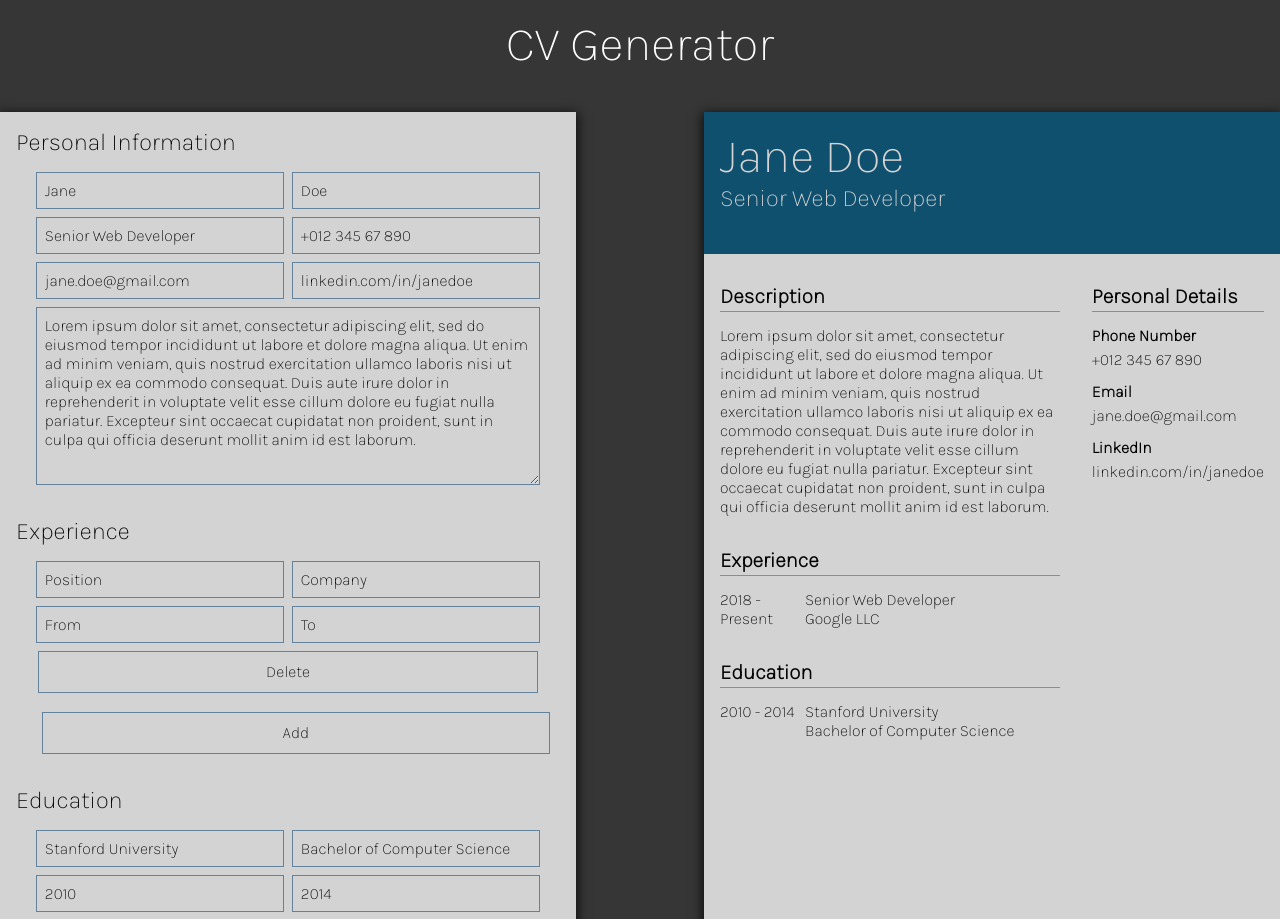
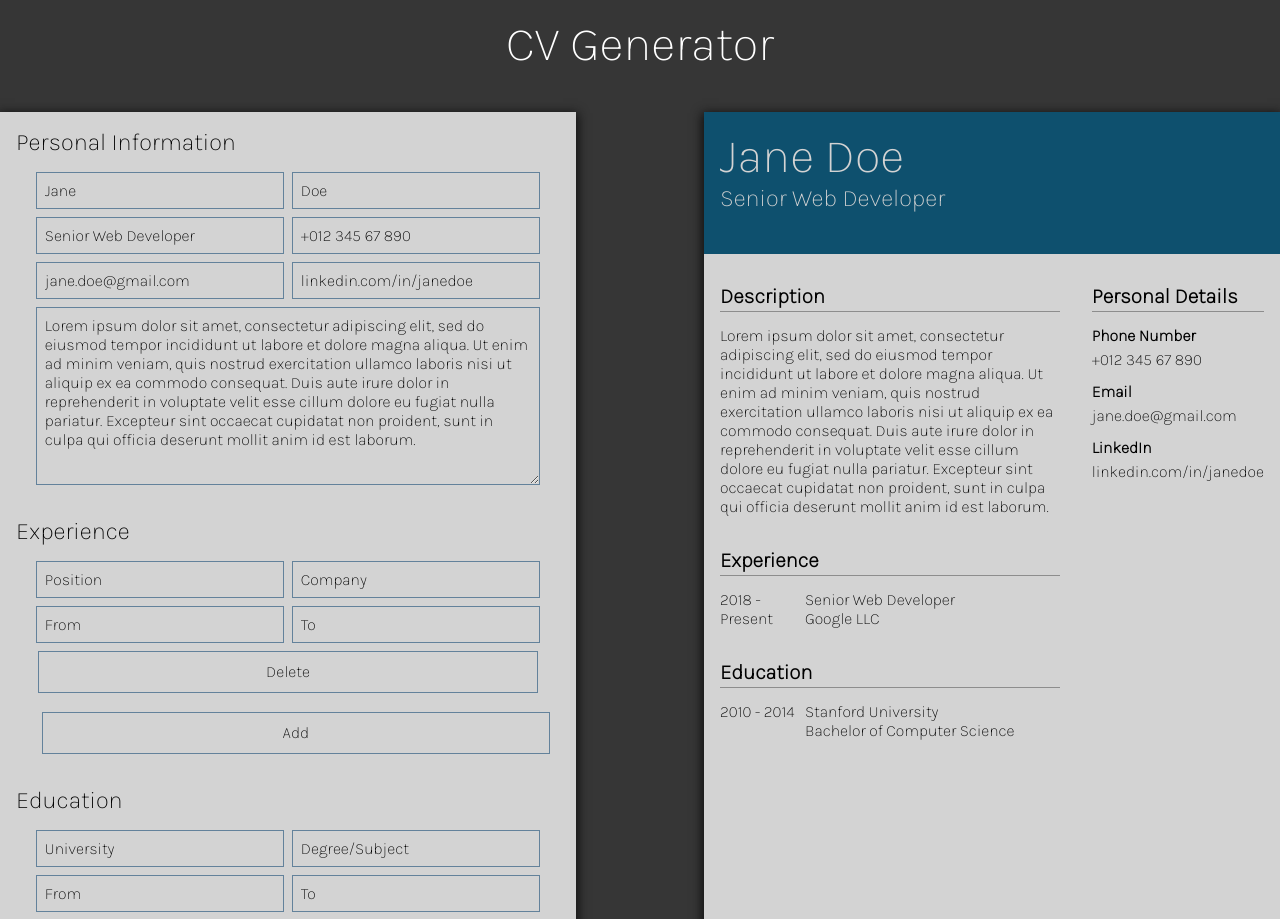
Before and after one commit to lrwthns/cv-project, a React (Create React App) app: page / in a window 1280 px wide. Shown: the top 919 px of the page. Built offline with nearby package versions, Linux system fonts and the light colour scheme.

Commit message:
Create fully working controlled components

```diff
--- a/src/App.js
+++ b/src/App.js
@@ -45,14 +45,27 @@ class App extends Component {
     }
   }
 
-
-  changeState = (event, obj, addForm = false, formObj = '') => {
+  changeState = (event, obj, addForm = false, formObj = '', id = '') => {
     if (addForm === true) {
       this.setState({
         [obj]: [...this.state[obj], formObj]
       }, () => {
         console.log(this.state[obj]);
         console.log(this.state)
+      })
+    } else if (obj === 'experienceList' || obj === 'educationList') {
+      const value = event.target.value;
+      this.setState({
+        [obj]: [
+          ...this.state[obj].slice(0, id),
+          {
+            ...this.state[obj][id],
+            [event.target.name]: value,
+          },
+          ...this.state[obj].slice(id+1),
+      ]
+      }, () => {
+        console.log(this.state);
       })
     } else {
       const value = event.target.value;
@@ -68,23 +81,6 @@ class App extends Component {
     }
   }
 
-
-
-  // changeState = (event, obj) => {
-  //   const value = event.target.value;
-  //   this.setState({
-  //     ...this.state,
-  //     [obj]: {
-  //       ...this.state[obj],
-  //       [event.target.name]: value,
-  //     }
-  //   }, () => {
-  //     console.log(this.state[obj][event.target.name]);
-  //     console.log(this.state)
-  //   })
-
-  // }
-
   render() {
     const { personalDetails, experience, education, experienceList, educationList } = this.state;
     return (
@@ -93,8 +89,8 @@ class App extends Component {
       <div className="main-container">
         <div className='input-container'>
           <PersonalInfo handleInput={this.changeState} personal={personalDetails}/>
-          <Experience handleInput={this.changeState} experience={experience} experienceList={experienceList}/>
-          <Education handleInput={this.changeState} education={education} educationList={educationList}/>
+          <Experience handleInput={this.changeState} experienceList={experienceList}/>
+          <Education handleInput={this.changeState} educationList={educationList}/>
           <button>Generate PDF</button>
         </div>
         <div className='output-container'>
--- /dev/null
+++ b/src/components/CreateForm.js
@@ -0,0 +1,27 @@
+const CreateForm = (props) => {
+  const { handleInput, component, experienceList, educationList, id } = props;
+  if (component === 'Experience') {
+    return (
+      <form>
+        <input type='text' value={experienceList[id].position} name='position' placeholder='Position' onChange={(e) => handleInput(e, 'experienceList', false, '', id)}></input>
+        <input type='text' value={experienceList[id].company} name='company' placeholder='Company' onChange={(e) => handleInput(e, 'experienceList', false, '', id)}></input>
+        <input type='text' value={experienceList[id].from} name='from' placeholder='From' onChange={(e) => handleInput(e, 'experienceList', false, '', id)}></input>
+        <input type='text' value={experienceList[id].to} name='to' placeholder='To' onChange={(e) => handleInput(e, 'experienceList', false, '', id)}></input>
+        <button className='delete'>Delete</button>
+      </form>
+    )
+  } else {
+    return (
+      <form>
+        <input type='text' value={educationList[id].university} name='university' placeholder='University' onChange={(e) => handleInput(e, 'educationList', false, '', id)}></input>
+        <input type='text' value={educationList[id].degree} name='degree' placeholder='Degree/Subject' onChange={(e) => handleInput(e, 'educationList', false, '', id)}></input>
+        <input type='text' value={educationList[id].from} name='from' placeholder='From' onChange={(e) => handleInput(e, 'educationList', false, '', id)}></input>
+        <input type='text' value={educationList[id].to} name='to' placeholder='To' onChange={(e) => handleInput(e, 'educationList', false, '', id)}></input>
+        <button className='delete'>Delete</button>
+      </form>
+    )
+  }
+
+}
+
+export default CreateForm;
--- a/src/components/Education.js
+++ b/src/components/Education.js
@@ -1,29 +1,19 @@
 import React, { Component } from 'react';
+import CreateForm from './CreateForm';
 
 class Education extends Component {
   constructor(props) {
     super(props);
   }
 
-  createEducationForm = () => {
-    const { handleInput, education } = this.props;
-    return (
-      <form>
-        <input type='text' value={education.university} name='university' placeholder='University' onChange={(e) => handleInput(e, 'education')}></input>
-        <input type='text' value={education.degree} name='degree' placeholder='Degree/Subject' onChange={(e) => handleInput(e, 'education')}></input>
-        <input type='text' value={education.from} name='from' placeholder='From' onChange={(e) => handleInput(e, 'education')}></input>
-        <input type='text' value={education.to} name='to' placeholder='To' onChange={(e) => handleInput(e, 'education')}></input>
-        <button className='delete'>Delete</button>
-      </form>
-    )
-  }
-
   render() {
-    const { handleInput } = this.props;
+    const { handleInput, educationList } = this.props;
     return (
       <div className='Education'>
         <div>Education</div>
-        <this.createEducationForm/>
+        {educationList.map((edu, index) => {
+          return <CreateForm handleInput={handleInput} component='Education' educationList={educationList} key={index} id={index}/>
+        })}
         <button className='add' onClick={(e) => {
             handleInput(e, 'educationList', true, {
               education: '',
--- a/src/components/Experience.js
+++ b/src/components/Experience.js
@@ -1,32 +1,19 @@
 import React, { Component } from 'react';
-import ExperienceForm from './ExperienceForm';
+import CreateForm from './CreateForm';
 
 class Experience extends Component {
   constructor(props) {
     super(props);
   }
 
-  // createExperienceForm = () => {
-  //   const { handleInput, experience } = this.props;
-  //   return (
-  //     <form>
-  //       <input type='text' value={experience.position} name='position' placeholder='Position' onChange={(e) => handleInput(e, 'experience')}></input>
-  //       <input type='text' value={experience.company} name='company' placeholder='Company' onChange={(e) => handleInput(e, 'experience')}></input>
-  //       <input type='text' value={experience.from} name='from' placeholder='From' onChange={(e) => handleInput(e, 'experience')}></input>
-  //       <input type='text' value={experience.to} name='to' placeholder='To' onChange={(e) => handleInput(e, 'experience')}></input>
-  //       <button className='delete'>Delete</button>
-  //     </form>
-  //   )
-  // }
-
   render() {
-    const { handleInput, experience, experienceList } = this.props;
+    const { handleInput, experienceList } = this.props;
     return (
     <div className='Experience'>
       <div>Experience</div>
       <div className='experience-form-container'>
         {experienceList.map((exp, index) => {
-          return <ExperienceForm handleInput={handleInput} experience={experience} experienceList={experienceList} key={index} id={index}/>
+          return <CreateForm handleInput={handleInput} component='Experience' experienceList={experienceList} key={index} id={index}/>
         })}
       </div>
       <button className='add' onClick={(e) => {
--- a/src/components/ExperienceForm.js
+++ /dev/null
@@ -1,14 +0,0 @@
-const ExperienceForm = (props) => {
-  const { handleInput, experience, experienceList, id } = props;
-    return (
-      <form>
-        <input type='text' value={experienceList[id].position} name='position' placeholder='Position' onChange={(e) => handleInput(e, 'experienceList')}></input>
-        <input type='text' value={experienceList[id].company} name='company' placeholder='Company' onChange={(e) => handleInput(e, 'experienceList')}></input>
-        <input type='text' value={experienceList[id].from} name='from' placeholder='From' onChange={(e) => handleInput(e, 'experienceList')}></input>
-        <input type='text' value={experienceList[id].to} name='to' placeholder='To' onChange={(e) => handleInput(e, 'experienceList')}></input>
-        <button className='delete'>Delete</button>
-      </form>
-    )
-}
-
-export default ExperienceForm;
```
